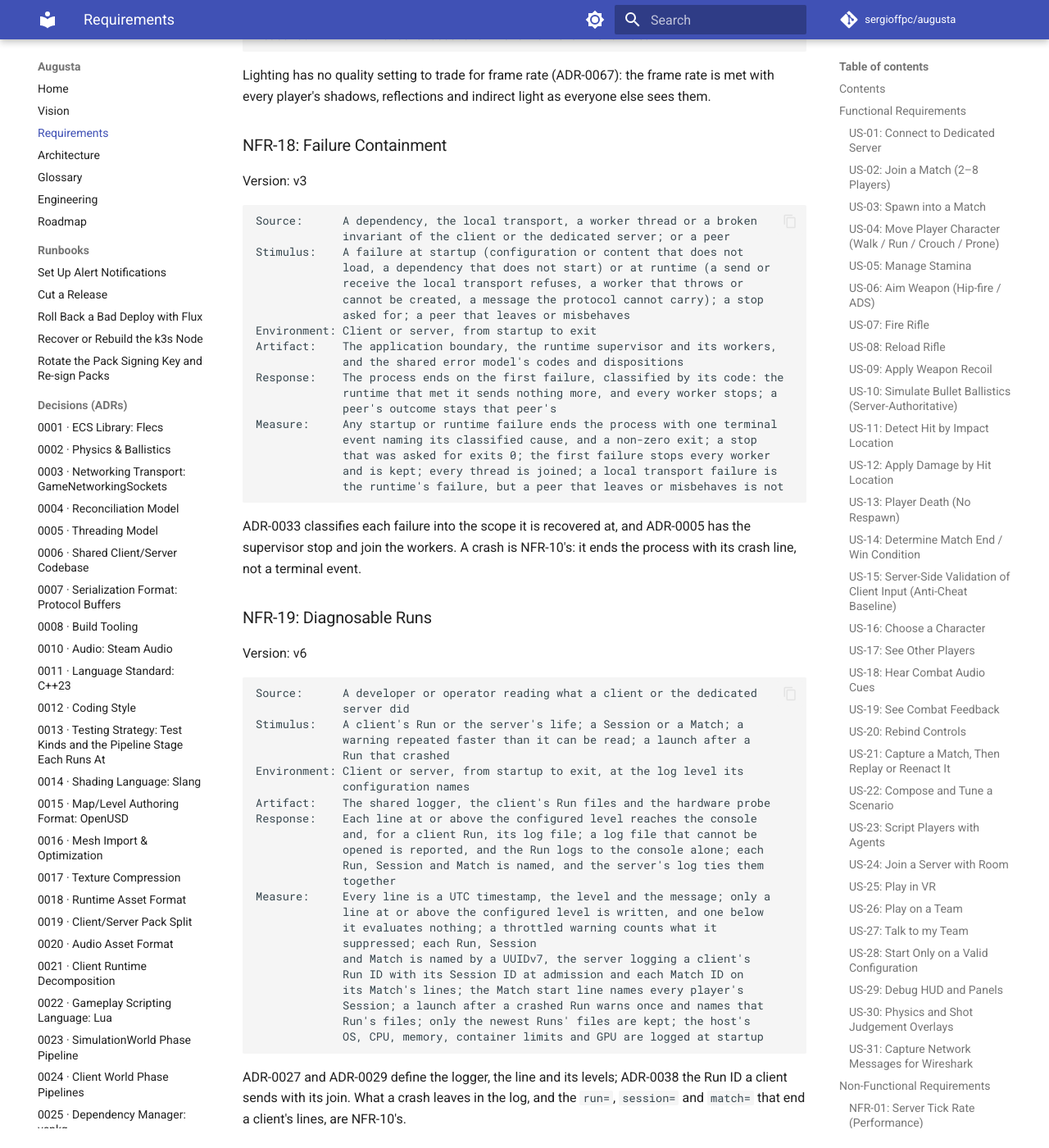
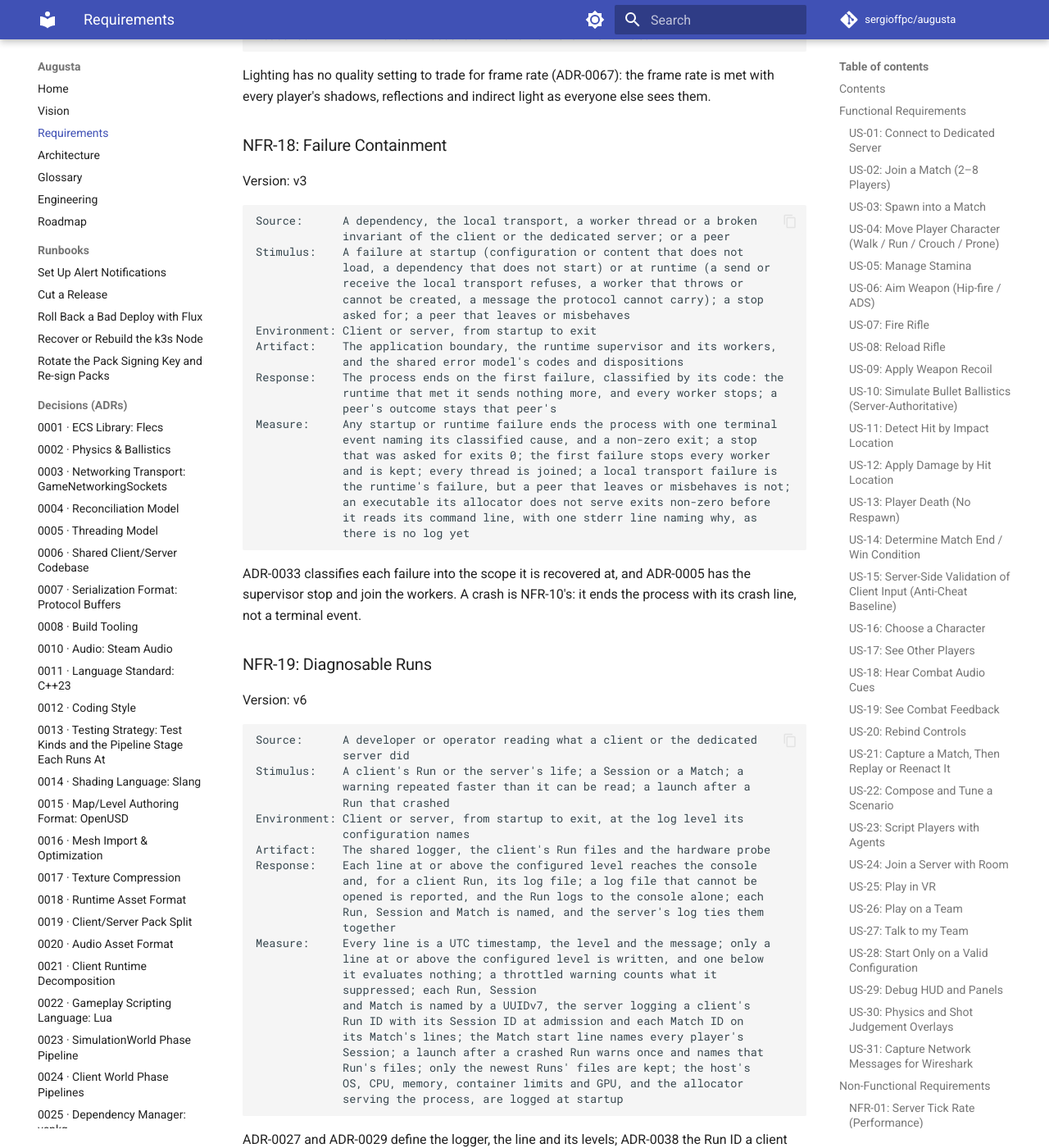
Before and after one commit to sergioffpc/augusta, an MkDocs documentation site: the page built from docs/REQUIREMENTS.md, in a window 1280 px wide and 1400 px high, scrolled down 24014 px. Shown: the whole window at 82% size. Built offline with MkDocs 1.6.1 and Material for MkDocs 9.7.7, drawn with Linux system fonts in a browser that asks for light colours; comment, search, counter and statistics services are not loaded.

Commit message:
docs(requirements): name the allocator in NFR-18's and NFR-19's measures
The allocator check and the startup line's allocator field each needed a
requirement their tests check: NFR-18's measure now says an executable its
allocator does not serve exits non-zero with one stderr line, before any log,
and NFR-19's that the allocator serving the process is logged at startup,
beside the host's other facts.

Refs #1398

Co-Authored-By: Claude Opus 5.5 <noreply@anthropic.com>

````diff
--- a/docs/REQUIREMENTS.md
+++ b/docs/REQUIREMENTS.md
@@ -1201,7 +1201,10 @@ Measure:     Any startup or runtime failure ends the process with one terminal
              event naming its classified cause, and a non-zero exit; a stop
              that was asked for exits 0; the first failure stops every worker
              and is kept; every thread is joined; a local transport failure is
-             the runtime's failure, but a peer that leaves or misbehaves is not
+             the runtime's failure, but a peer that leaves or misbehaves is not;
+             an executable its allocator does not serve exits non-zero before
+             it reads its command line, with one stderr line naming why, as
+             there is no log yet
 ```
 
 ADR-0033 classifies each failure into the scope it is recovered at, and ADR-0005
@@ -1235,7 +1238,8 @@ Measure:     Every line is a UTC timestamp, the level and the message; only a
              its Match's lines; the Match start line names every player's
              Session; a launch after a crashed Run warns once and names that
              Run's files; only the newest Runs' files are kept; the host's
-             OS, CPU, memory, container limits and GPU are logged at startup
+             OS, CPU, memory, container limits and GPU, and the allocator
+             serving the process, are logged at startup
 ```
 
 ADR-0027 and ADR-0029 define the logger, the line and its levels; ADR-0038 the
````
